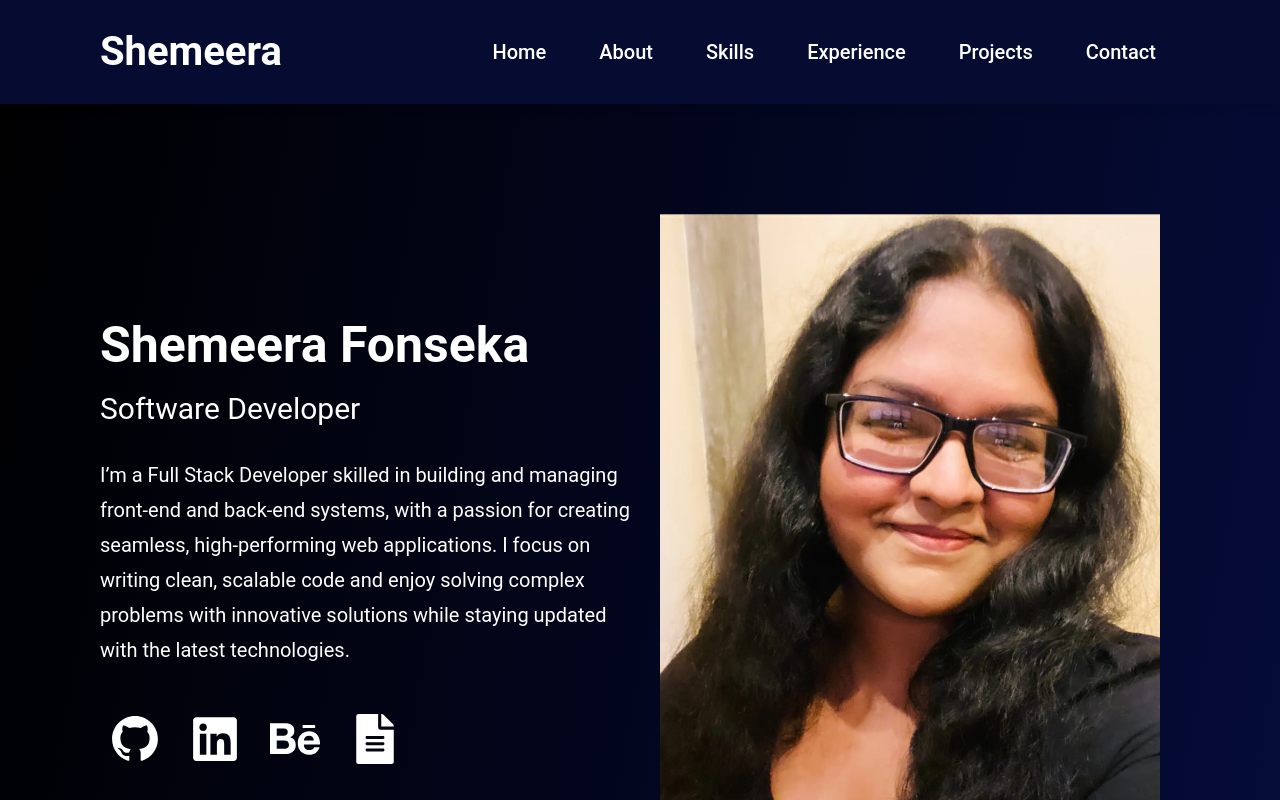
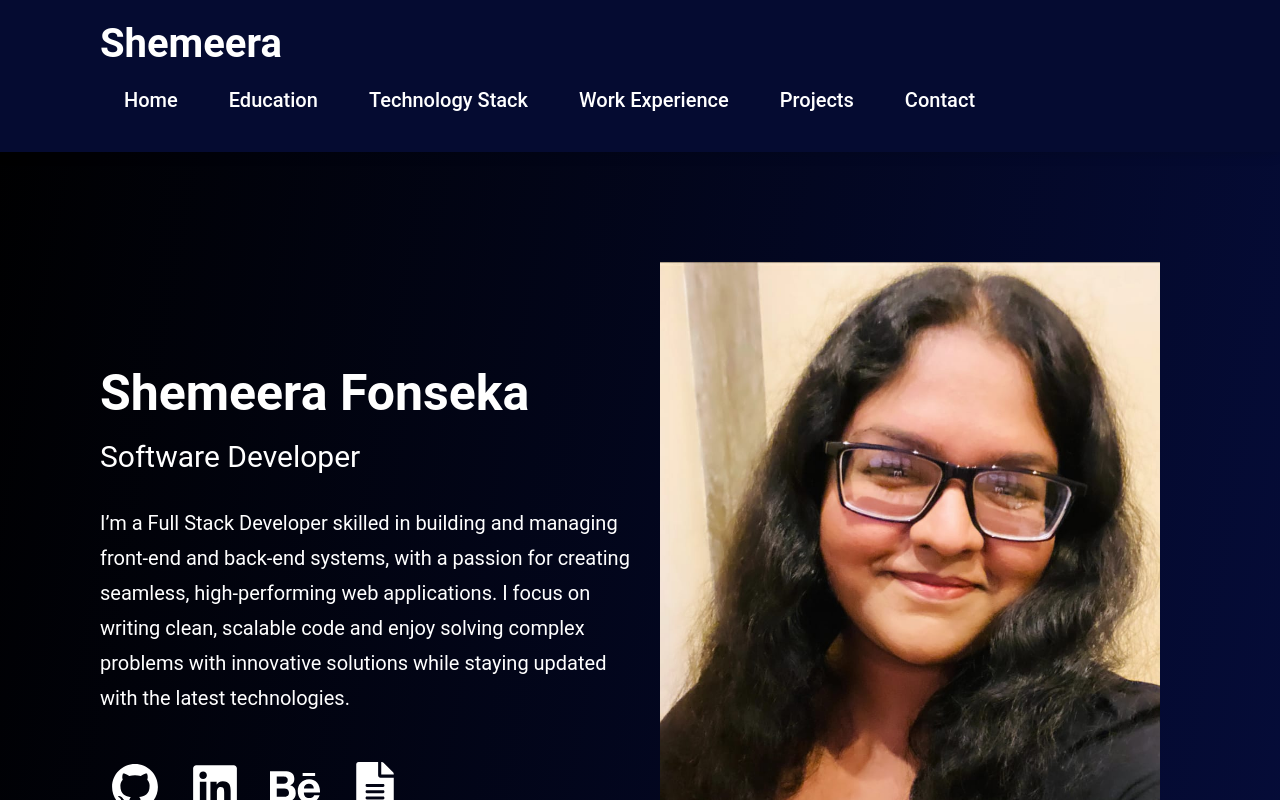
Before and after one commit to ShemeeraFonseka/portfolio, a React (Create React App) app: page / in a window 1280 px wide. Shown: the top 800 px of the page. Built offline with nearby package versions, Linux system fonts and the light colour scheme.

Commit message:
cv changed

```diff
--- a/src/components/Navigation/Navbar.css
+++ b/src/components/Navigation/Navbar.css
@@ -35,7 +35,7 @@
   margin: 0;
   padding: 0;
   display: flex;
-  gap: 5px;
+  gap: 3px;
   transition: all 0.3s ease;
 }
 
--- a/src/components/Navigation/Navbar.jsx
+++ b/src/components/Navigation/Navbar.jsx
@@ -26,9 +26,9 @@ const Navbar = () => {
 
       <ul className={isMenuOpen ? 'nav-list active' : 'nav-list'}>
         <li><a href="#home" onClick={handleLinkClick}>Home</a></li>
-        <li><a href="#aboutme" onClick={handleLinkClick}>About</a></li>
-        <li><a href="#about" onClick={handleLinkClick}>Skills</a></li>
-        <li><a href="#career" onClick={handleLinkClick}>Experience</a></li>
+        <li><a href="#aboutme" onClick={handleLinkClick}>Education</a></li>
+        <li><a href="#about" onClick={handleLinkClick}>Technology Stack</a></li>
+        <li><a href="#career" onClick={handleLinkClick}>Work Experience</a></li>
         <li><a href="#work" onClick={handleLinkClick}>Projects</a></li>
         <li><a href="#touch" onClick={handleLinkClick}>Contact</a></li>
       </ul>
--- a/src/components/Work/Work.jsx
+++ b/src/components/Work/Work.jsx
@@ -4,7 +4,7 @@ import todo from './3.png';
 import capture from './Capture.PNG';
 import pay from './pay.PNG';
 import personal from './personal.png';
-import tourist from './tourist.png';
+import vip from './vip.png';
 import { GrGithub } from "react-icons/gr";
 import { FaBehance } from "react-icons/fa";
 import { FaEye } from "react-icons/fa";
@@ -27,13 +27,13 @@ const Work = () => {
                 </div>
 
                 <div className="container-box">
-                    <img src={tourist} alt="Project 1" />
+                    <img src={vip} alt="Project 1" />
                     <div className="overlay">
                         <div className="background-overlay"></div>
-                        <p className="project-name">Tourist Website</p>
-                        <p className="project-des">Travel Agency Website</p>
+                        <p className="project-name">VIP Tours</p>
+                        <p className="project-des">Tour Booking Website with Admin Panel</p>
                         <div>
-                            <FaEye className="view-button" size={82} onClick={() => window.open('https://tourist-frontend-duzs.vercel.app/', '_blank')} />                    </div>
+                            <FaEye className="view-button" size={82} onClick={() => window.open('https://vipfrontend.vercel.app/', '_blank')} />                    </div>
                     </div>
                 </div>
 
```
Also changed, not shown: 2 other files (tests, documents, lock files or other folders).
